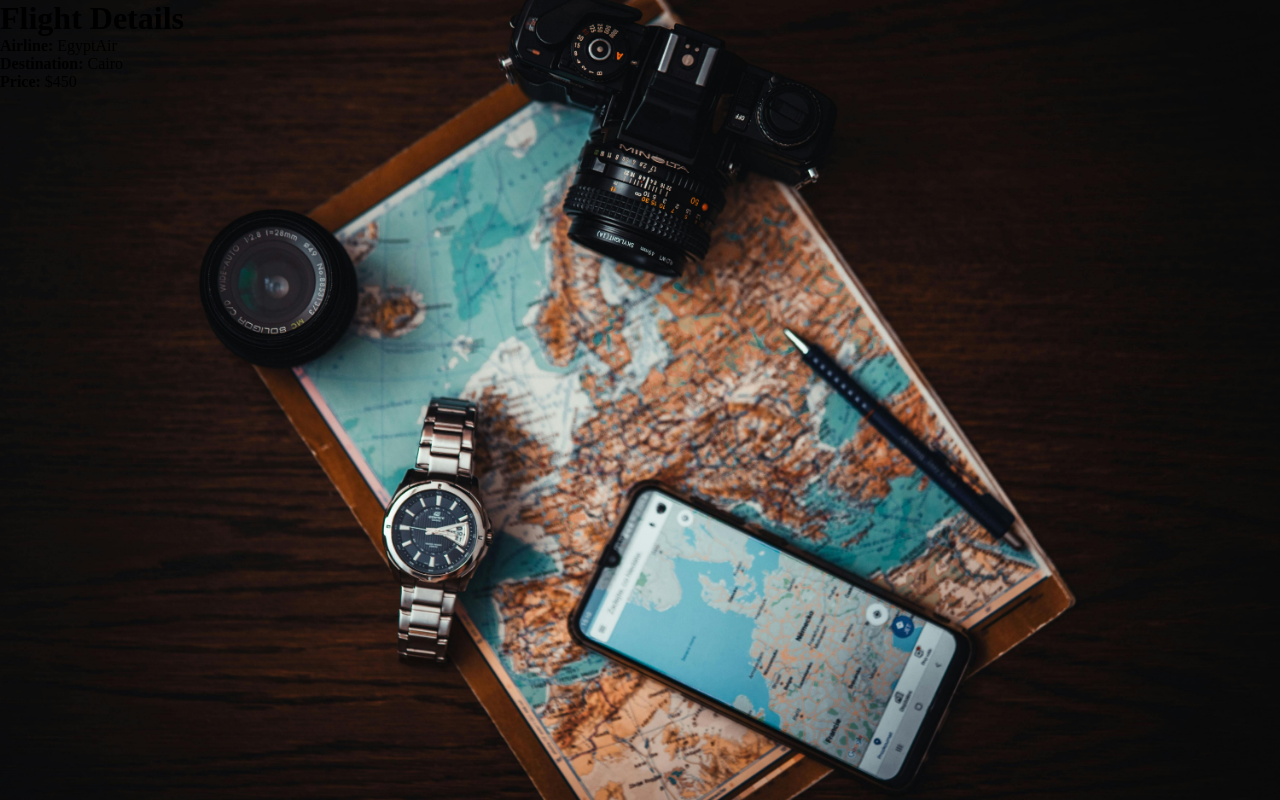
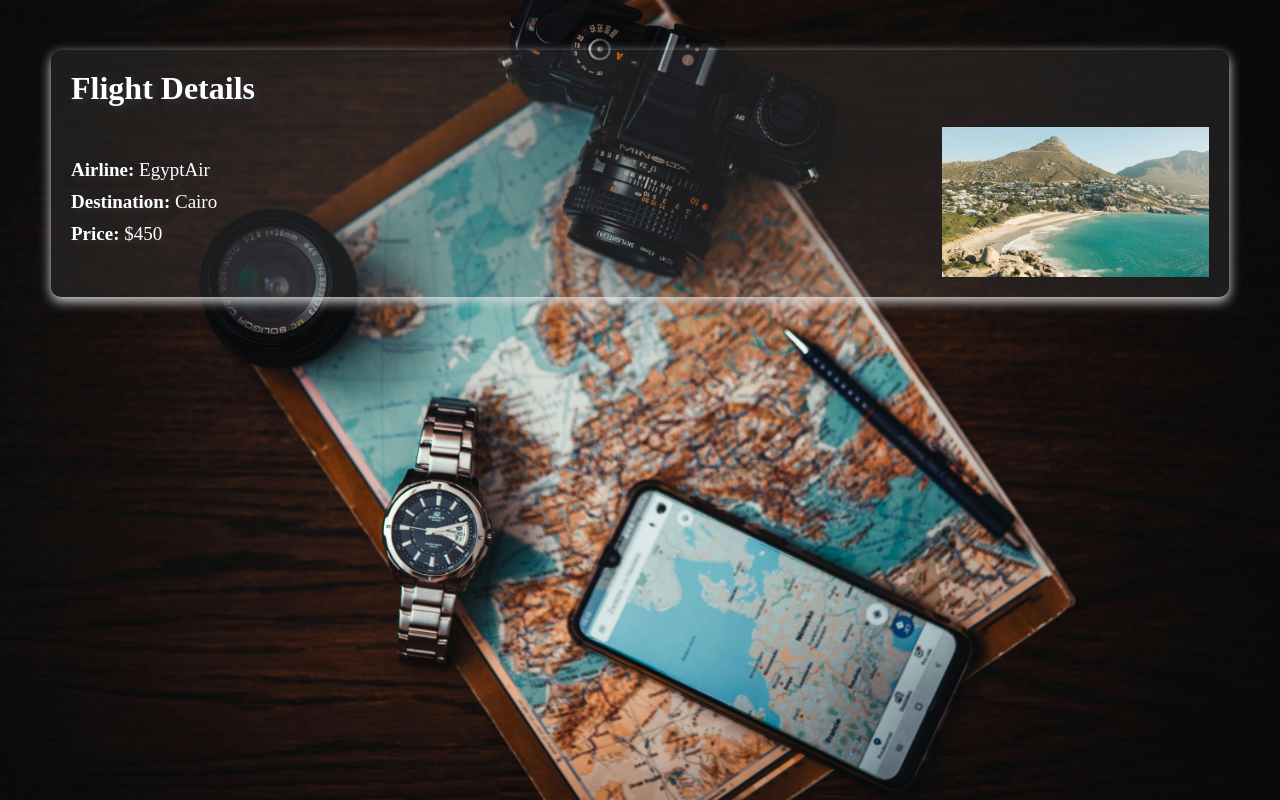
Before and after one commit to AndrewMelad108/travel-app-next, a Next.js app: page /details/1 in a window 1280 px wide. Built offline with nearby package versions, Linux system fonts and the light colour scheme; no server answers.

Commit message:
add changes

```diff
--- a/app/details/[id]/page.js
+++ b/app/details/[id]/page.js
@@ -1,3 +1,5 @@
+import Image from "next/image";
+import ImageCard from "../../../public/assest/images/pexels-taryn-elliott-6624558.jpg";
 export default async function Details({ params }) {
   const { id } = params;
   const apiUrl = `${process.env.NEXT_PUBLIC_URL_NEXT_API}/api/flights/${id}`;
@@ -9,8 +11,11 @@ export default async function Details({ params }) {
   }
 
   return (
-    <div className="bg-cover">
-      <h1>Flight Details</h1>
+    <div className="bg-cover ">
+      <div className="details">
+        <h1 className="title-name">Flight Details</h1>
+        <div className="details-content">
+          <div className="data">
             <p>
               <strong>Airline:</strong> {flight.airline}
             </p>
@@ -21,5 +26,14 @@ export default async function Details({ params }) {
               <strong>Price:</strong> ${flight.price}
             </p>
           </div>
+          <Image
+            className="image"
+            src={ImageCard}
+            height={150}
+            alt="Image Description"
+          />
+        </div>
+      </div>
+    </div>
   );
 }
--- a/app/globals.css
+++ b/app/globals.css
@@ -9,6 +9,7 @@
   min-width: 100%;
   background-position: center center;
   background-size: cover;
+  padding: 50px 20px;
 }
 .container {
   display: grid;
@@ -48,6 +49,50 @@
   display: inline-block;
   padding-right: 10px;
 }
+.details {
+  background-color: rgba(80, 80, 80, 0.247);
+  border-radius: 10px;
+  box-shadow: gainsboro 0px 4px 12px;
+  width: 95%;
+  margin: auto;
+  color: white;
+  text-shadow: 4px 4px 6px rgb(50, 50, 53);
+  padding: 20px;
+  cursor: pointer;
+}
+.details .data {
+  display: flex;
+  flex-direction: column;
+  gap: 10px;
+}
+.details p {
+  font-size: 19px;
+}
+.details:hover {
+  background-color: rgba(10, 10, 10, 0.247);
+  scale: 1.01;
+  transition: all ease-in-out 0.45s;
+}
+.details .title-name {
+  margin-bottom: 20px;
+}
+.details-content {
+  display: grid;
+  grid-template-columns: 1fr 1fr;
+  gap: 10px;
+}
+.details-content .image {
+  justify-self: end;
+}
+.details-content .data {
+  align-self: center;
+  display: flex;
+  gap: 10px;
+}
+.no-data {
+  color: white;
+  text-shadow: 4px 4px 6px rgb(50, 50, 53);
+}
 @media (max-width: 768px) {
   .container {
     grid-template-columns: repeat(2, auto);
--- a/next.config.mjs
+++ b/next.config.mjs
@@ -1,11 +1,12 @@
 /** @type {import('next').NextConfig} */
 const nextConfig = {
   output: "standalone",
-  // env: {
-  //   NEXT_PUBLIC_URL_API:
-  //     process.env.NODE_ENV === "production" &&
-  //     "https://travel-app-next-delta.vercel.app",
-  // },
+  env: {
+    NEXT_PUBLIC_URL_NEXT_API:
+      process.env.NODE_ENV === "production"
+        ? "https://travel-app-next-delta.vercel.app"
+        : "http://localhost:3000",
+  },
 };
 
 export default nextConfig;
```
Also changed, not shown: app/results/page.js (+3 -4 lines). Lines whose indentation alone changed are shown as unchanged.
